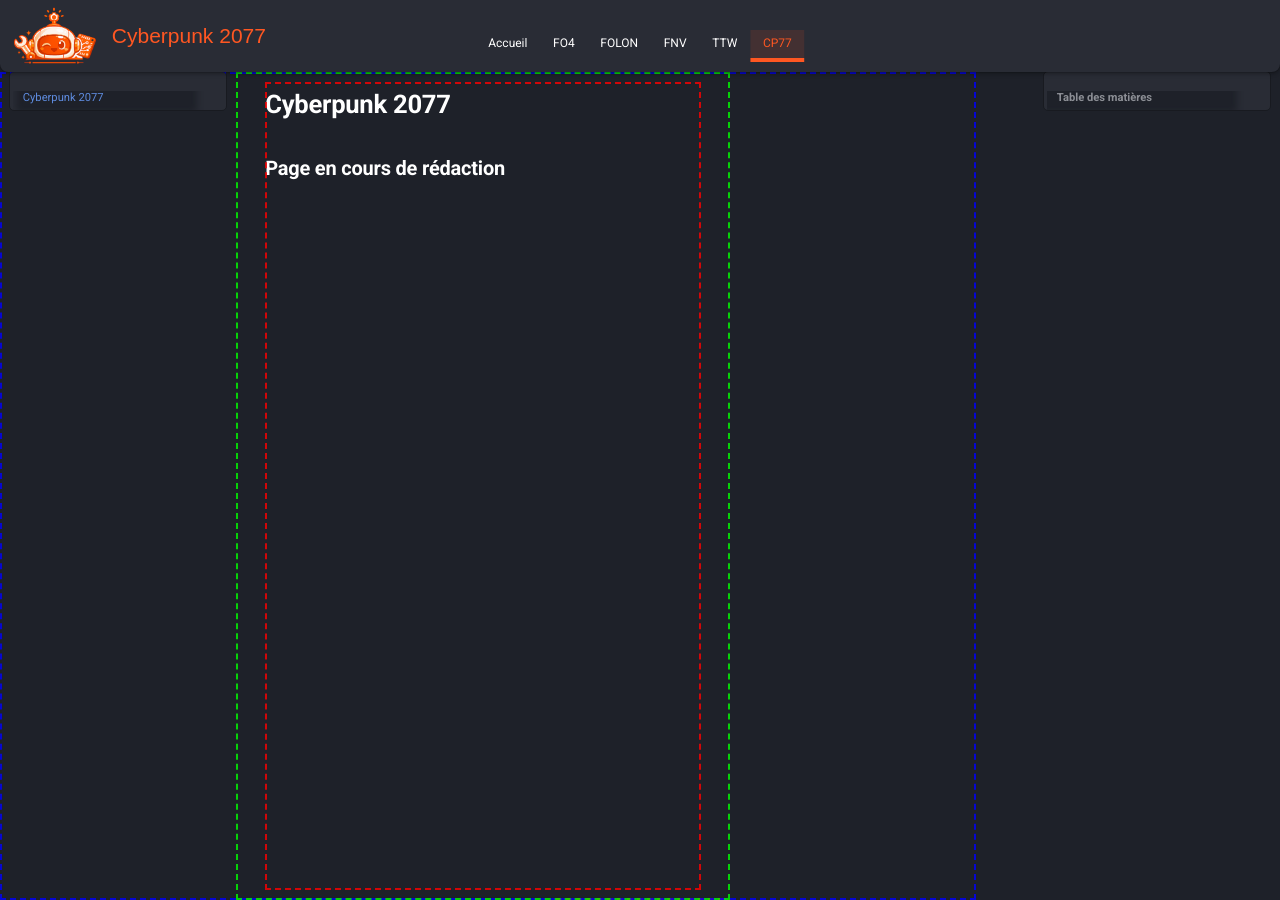
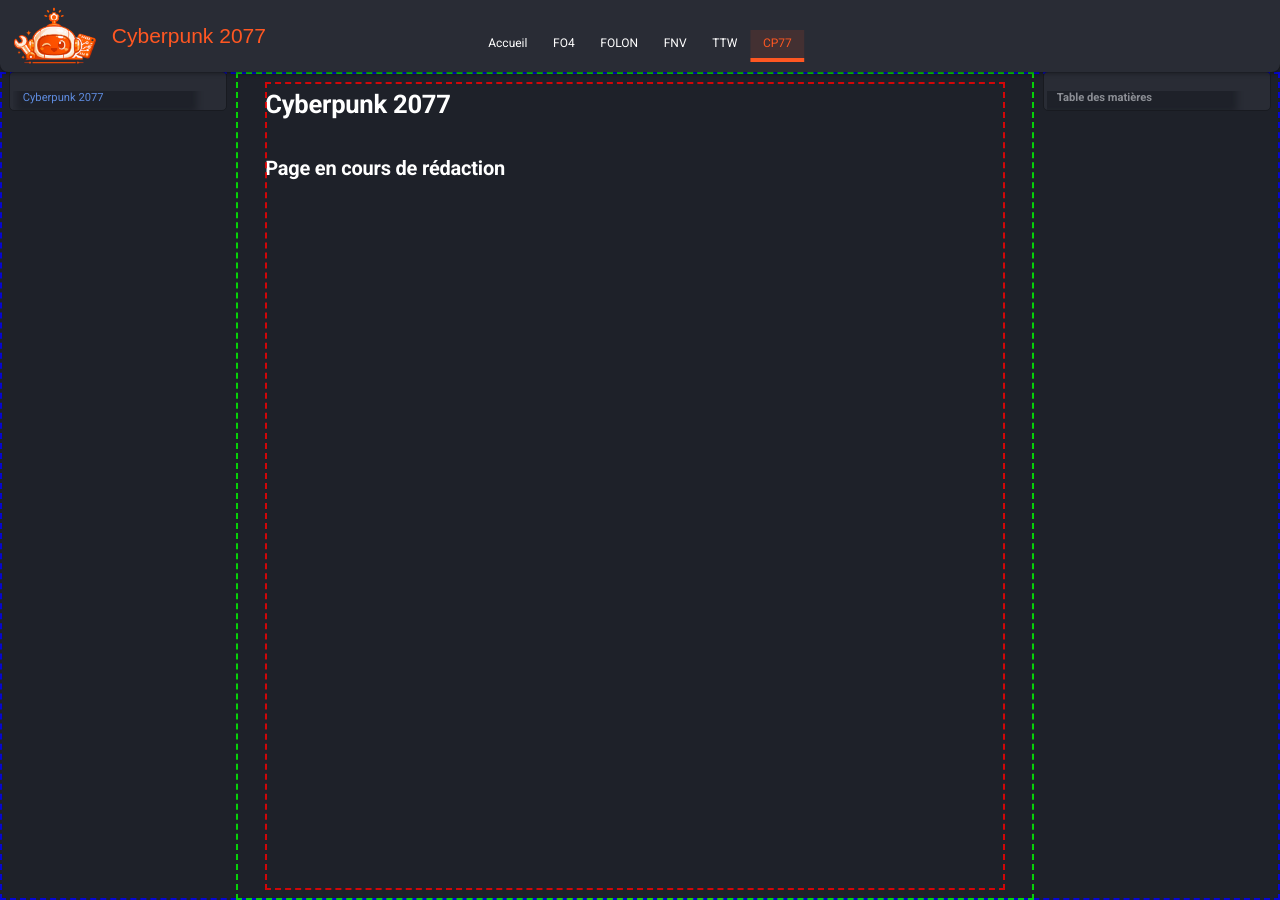
Before and after one commit to Lilevitchi/lilevitchi.github.io, an MkDocs documentation site: the page built from docs/cyberpunk/index.md, in a window 1280 px wide and 900 px high. Built offline with MkDocs 1.6.1 and Material for MkDocs 9.7.7, drawn with Linux system fonts in a browser that asks for light colours.

Commit message:
Update extra.css

```diff
--- a/docs/stylesheets/extra.css
+++ b/docs/stylesheets/extra.css
@@ -267,7 +267,8 @@
 
 /* Zone centrale */
 [data-md-color-scheme] .md-main__inner {
-  height: 100%;
+  display: block;
+  max-width: none;
   margin: 0;
   padding: 0;
 
```
